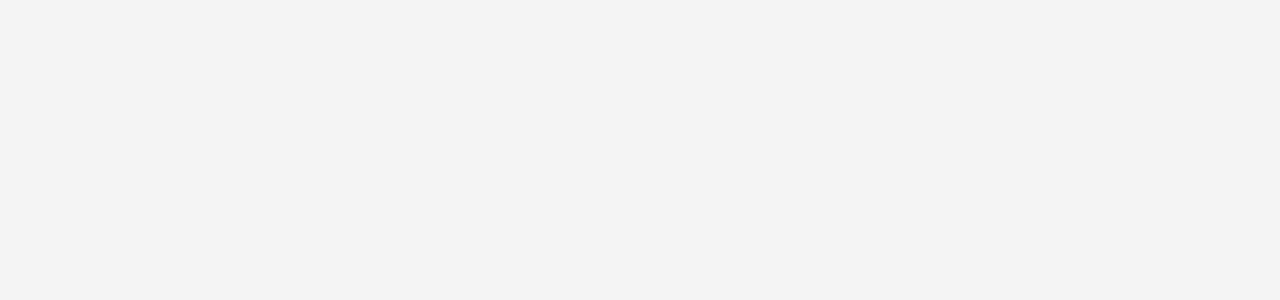
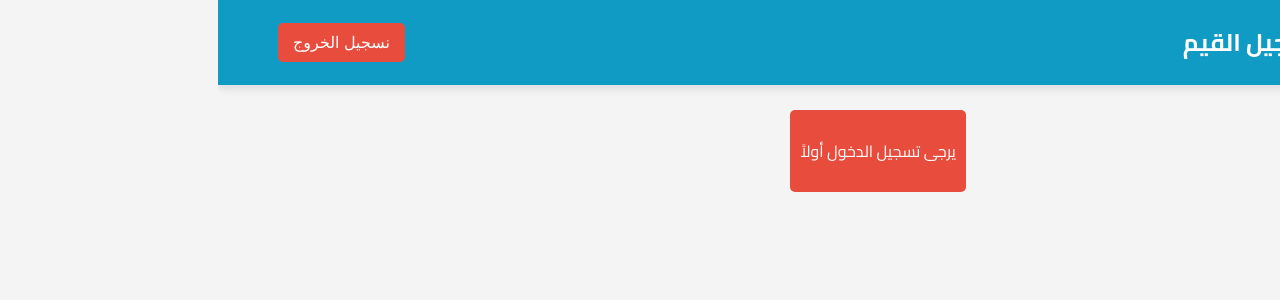
Before and after one commit to darkking112/qyiam-gen-client, a React (Create React App) app: page /student in a window 1280 px wide. Before the commit this address had no page. Shown: the top 300 px of the page. Built offline with nearby package versions, Linux system fonts and the light colour scheme.

Commit message:
Finished the student unctions

```diff
--- a/src/App.js
+++ b/src/App.js
@@ -3,6 +3,7 @@ import './App.css';
 import Login from "./pages/Login";
 import Admin from "./pages/Admin";
 import Teacher from "./pages/Teacher";
+import Student from "./pages/Student";
 
 function App() {
   return (
@@ -12,6 +13,7 @@ function App() {
           <Route path={"/"} element={<Login />} />
           <Route path={"/admin"} element={<Admin />} />
           <Route path={"/teacher"} element={<Teacher />} />
+          <Route path={"/student"} element={<Student />} />
         </Routes>
       </BrowserRouter>
     </div>
--- /dev/null
+++ b/src/CSS/student.css
@@ -0,0 +1,169 @@
+/* General styles */
+body {
+  margin: 0;
+  font-family: 'Cairo', sans-serif;
+  background-color: #f4f4f4;
+  color: #333;
+  direction: rtl;
+}
+
+/* Student Page Styles */
+.student-page {
+  display: flex;
+  flex-direction: column;
+  align-items: center;
+  padding: 20px;
+}
+
+.student-container {
+  width: 90%;
+  max-width: 1200px;
+  background-color: white;
+  border-radius: 10px;
+  box-shadow: 0 4px 8px rgba(0, 0, 0, 0.1);
+  padding: 20px;
+  margin-top: 90px;
+  text-align: center;
+}
+
+.check-eligibility-btn {
+  background-color: #efbb20;
+  color: white;
+  border: none;
+  border-radius: 5px;
+  padding: 10px 20px;
+  font-size: 1.3rem;
+  cursor: pointer;
+  transition: background-color 0.3s;
+  margin-top: 20px;
+}
+
+.check-eligibility-btn:hover {
+  background-color: #d9a619;
+  color: white;
+}
+
+.error-dialog {
+  background-color: #e74c3c;
+  color: white;
+  padding: 10px;
+  border-radius: 5px;
+  margin-bottom: 20px;
+  text-align: center;
+}
+
+/* Dialog styles */
+.dialog-overlay {
+  position: fixed;
+  top: 0;
+  left: 0;
+  width: 100%;
+  height: 100%;
+  background-color: rgba(0, 0, 0, 0.5);
+  display: flex;
+  justify-content: center;
+  align-items: center;
+}
+
+.dialog {
+  background-color: white;
+  border-radius: 10px;
+  padding: 20px;
+  width: 90%;
+  max-width: 400px;
+  box-shadow: 0 4px 8px rgba(0, 0, 0, 0.2);
+  text-align: center;
+}
+
+.dialog h2 {
+  margin: 5px 0;
+  font-size: 1.4rem;
+  color: #109bc5;
+}
+
+.dialog h3 {
+  margin: 5px 0;
+  font-size: 1.2rem;
+  color: #109bc5;
+}
+
+.dialog p {
+  margin: 5px 0;
+  font-size: 1rem;
+  color: #333;
+}
+
+/* Button styles */
+button {
+  padding: 10px 15px;
+  border: none;
+  border-radius: 5px;
+  cursor: pointer;
+  font-size: 1rem;
+  transition: background-color 0.3s;
+}
+
+button.close-button {
+  background-color: #e74c3c;
+  color: white;
+}
+
+button.close-button:hover {
+  background-color: #c0392b;
+}
+
+button.confirm-button {
+  background-color: #efbb20;
+  color: white;
+}
+
+button.confirm-button:hover {
+  background-color: #d9a619;
+}
+
+/* Media Queries */
+@media (max-width: 768px) {
+  .student-container {
+    padding: 15px;
+  }
+
+  .dialog {
+    width: 95%;
+    padding: 15px;
+  }
+
+  .dialog h2, .dialog h3 {
+    font-size: 1rem;
+  }
+
+  button {
+    padding: 8px 10px;
+    font-size: 0.9rem;
+  }
+}
+
+@media (max-width: 480px) {
+  .student-page .header p {
+    font-size: 0.9rem;
+  }
+
+  .student-page .header .header-button {
+    font-size: 0.75rem;
+  }
+  .student-container {
+    margin-top: 70px;
+  }
+
+  .dialog {
+    padding: 10px;
+  }
+
+  .dialog h2, .dialog h3 {
+    font-size: 0.9rem;
+  }
+
+  button {
+    padding: 6px 8px;
+    font-size: 0.8rem;
+  }
+}
--- /dev/null
+++ b/src/pages/Student.jsx
@@ -0,0 +1,96 @@
+import React, { useEffect, useState } from "react";
+import { useLocation } from "react-router";
+import Header from "./components/Header";
+import NewSheetForm from "./components/NewSheetForm";
+import "../CSS/student.css";
+
+function Student() {
+  const location = useLocation();
+  let student = location.state?.student;
+
+  const [errorMessage, setErrorMessage] = useState("");
+  const [showErrorDialog, setShowErrorDialog] = useState(false);
+  const [showNewSheetForm, setNewShowSheetForm] = useState(false);
+
+  useEffect(() => {
+    if (!student) {
+      setErrorMessage("يرجى تسجيل الدخول أولاً");
+      setShowErrorDialog(true);
+      return;
+    }
+  }, [student]);
+
+  const handleCheckEligibilityClick = async () => {
+    const res = await fetch(
+      `${process.env.REACT_APP_BACKEND_URL}/student/check-eligibility/${student.studentID}`
+    );
+    const response = await res.json();
+    if (response.status === "success") {
+      setNewShowSheetForm(true);
+      return;
+    } else if (response.status === "failed") {
+      setErrorMessage("لا يمكن تعبئة أكثر من سجل واحد لكل طالب يومياً");
+      setShowErrorDialog(true);
+      return;
+    } else {
+      setErrorMessage("حدث خطأ، يرجى المحاولة لاحقا");
+      setShowErrorDialog(true);
+      return;
+    }
+  };
+
+  const onAddSheetConfirm = async (sheet) => {
+    const res = await fetch(
+      `${process.env.REACT_APP_BACKEND_URL}/student/add-sheet`,
+      {
+        method: "POST",
+        headers: {
+          "Content-Type": "application/json",
+        },
+        body: JSON.stringify(sheet),
+      }
+    );
+    const response = await res.json();
+    if (response.status === "success") setNewShowSheetForm(false);
+    else {
+      setErrorMessage("حدث خطأ، يرجى المحاولة لاحقا");
+      setShowErrorDialog(true);
+    }
+  };
+
+  const onAddSheetCancel = () => {
+    setNewShowSheetForm(false);
+  };
+
+  return (
+    <div className="student-page">
+      <Header isLoginPage={false} name={student ? student.name : ""} />
+
+      {showErrorDialog ? (
+        <div className="error-dialog">
+          <p>{errorMessage}</p>
+        </div>
+      ) : (
+        <div className="student-container">
+          <button
+            className="check-eligibility-btn"
+            onClick={() => handleCheckEligibilityClick()}
+          >
+            {"تعبئة سجل اليوم"}
+          </button>
+
+          {showNewSheetForm ? (
+            <NewSheetForm
+              student={student}
+              onClose={onAddSheetCancel}
+              onSubmit={onAddSheetConfirm}
+              insertedBy={"Student"}
+            />
+          ) : null}
+        </div>
+      )}
+    </div>
+  );
+}
+
+export default Student;
--- a/src/pages/Teacher.jsx
+++ b/src/pages/Teacher.jsx
@@ -159,18 +159,15 @@ function Teacher() {
     setNewShowSheetForm(false);
   };
 
-  //   setErrorMessage("حدث خطأ، يرجى المحاولة لاحقا");
-  //       setShowErrorDialog(true);
   return (
     <div className="teacher-page">
       <Header isLoginPage={false} name={teacher ? teacher.name : ""} />
 
-      {showErrorDialog && (
+      {showErrorDialog ? (
         <div className="error-dialog">
           <p>{errorMessage}</p>
         </div>
-      )}
-
+      ) : (
         <div className="teacher-container">
           <h3>{""}</h3>
           <table className="students-table">
@@ -233,6 +230,7 @@ function Teacher() {
             />
           ) : null}
         </div>
+      )}
     </div>
   );
 }
```
Lines whose indentation alone changed are shown as unchanged.
